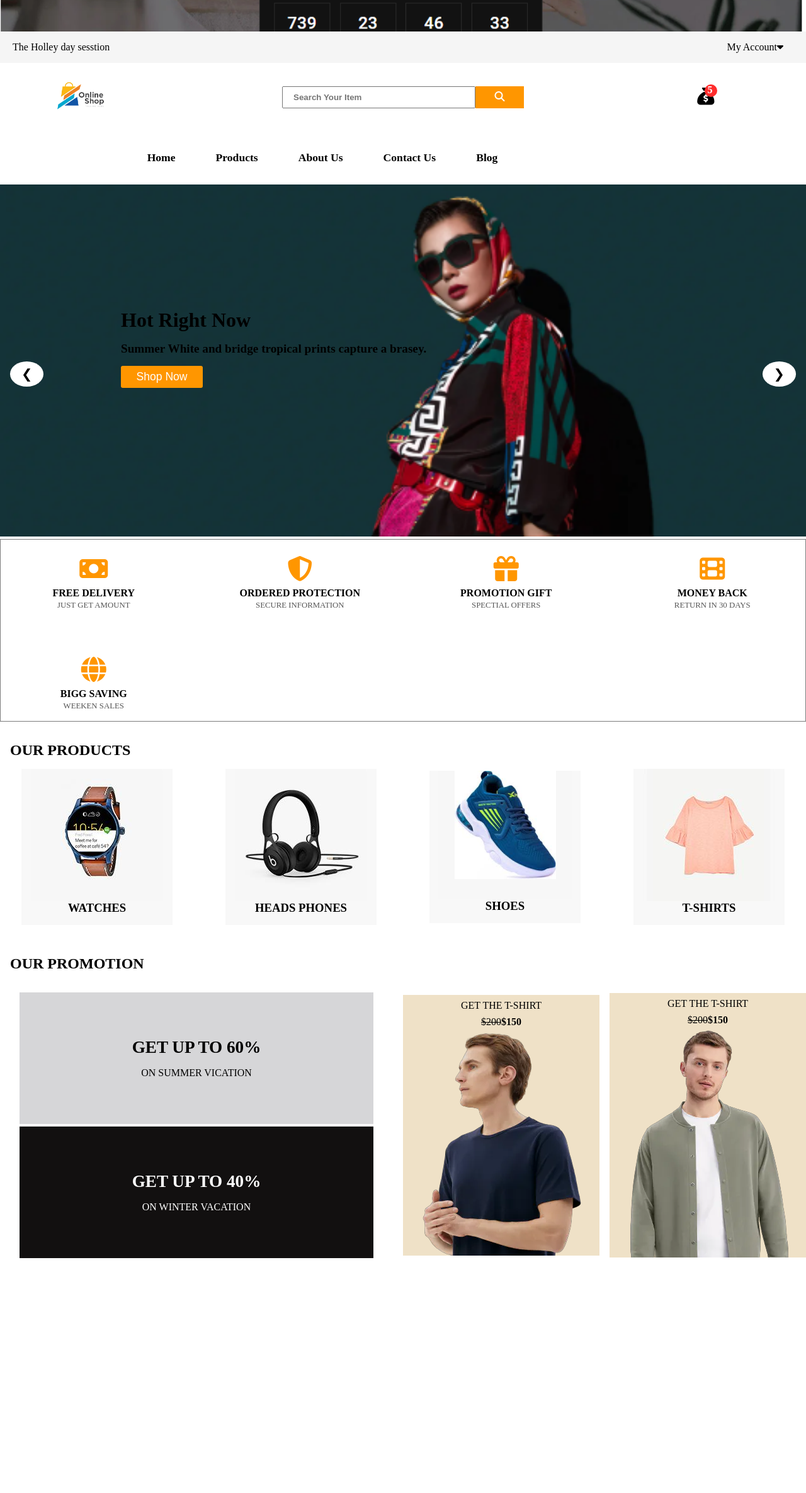
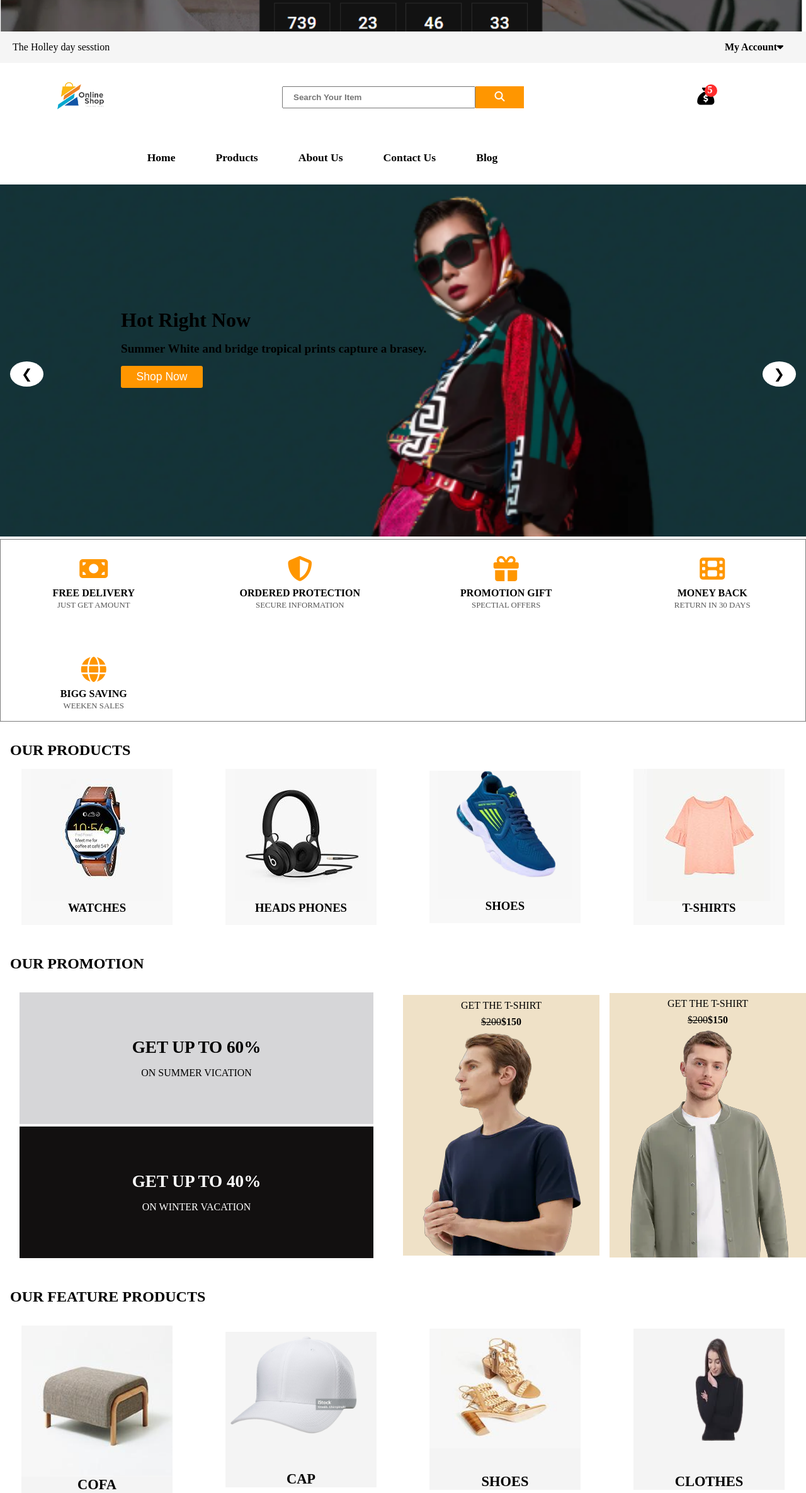
Before and after one commit to AnfalZafar/E-Commerce-Website, a PHP site: page /web.html in a window 1280 px wide. Shown: the whole page at 63% size. Before the commit the page ends 1998 px from the top, so only its background shows below. Run offline with PHP 8.4, Linux system fonts and the light colour scheme; some libraries are stand-ins or nearby versions.

Commit message:
E-Commerce Website Still Working

```diff
--- a/css/web.css
+++ b/css/web.css
@@ -61,6 +61,7 @@ overflow-x: hidden;
 
 .account_ul li p {
     padding-left: 5px;
+    font-weight: bold;
 }
 
 
@@ -574,6 +575,47 @@ font-size: 1rem;
 }
 
 
+/* feature_product */
+
+.feature_product{
+    width: 100%;
+    margin-top: 3rem;
+}
+.feature_product_head{
+    width: 100%;
+    display:flex;
+    align-items: flex-start;
+    justify-content: flex-start;
+    margin-bottom: 2rem;
+    padding-left: 1rem;
+}
+.feature_container{
+    display: grid;
+    grid-template-columns: repeat(auto-fit , minmax(280px , 1fr));
+    gap: 1rem;
+}
+.feature_card{
+    width: 15rem;
+    display: flex;
+    align-items: center;
+    justify-content: center;
+    flex-direction: column;
+    background: rgb(244,244,244);
+    margin: auto;
+}
+.feature_card img{
+    width: 100%;
+}
+.feature_text{
+    width: 100%;
+    display: flex;
+    align-items: center;
+    justify-content: center;
+    flex-direction: column;
+    font-size: 1.2rem;
+}
+
+
 @media (max-width:1000px){
     .promotion_container{
         width: 100%;
@@ -631,16 +673,21 @@ font-size: 1rem;
     .main_nav{
         width: 80%;
         position: absolute;
-        top: 16rem;
-        right: -100%;
+        top: 6rem;
+        right: 0;
         background: #fff;
         z-index: 1;
+        display: none;
+        transform: scale(0);
         transition: 0.3s ease-in-out;
     }
     .main_nav.show_main_nav{
+        display: block;
         position: absolute;
+        top: 16rem;
         right: 0;
         z-index: 1;
+        transform: scale(1);
     }
     .main_nav ul{
         width: 100%;
--- a/web.html
+++ b/web.html
@@ -246,7 +246,7 @@
             </a>
 
             <a href="" class="p_card">
-                <img src="img/first cate shoes 1.png" style="padding-bottom: 2rem;background: rgb(247,247,247);" alt="">
+                <img src="img/first_cate_shoes_1-removebg-preview.png" style="padding-bottom: 2rem;background: rgb(247,247,247);" alt="">
                 <div class="p_card_text">
                     <h3>SHOES</h3>
                 </div>
@@ -332,8 +332,46 @@
         </div>
     </div>
 
-<!-- feature product -->
+    <!-- feature product -->
 
+    <div class="feature_product">
+        <div class="feature_product_head">
+            <h2>OUR FEATURE PRODUCTS</h2>
+        </div>
+        <div class="feature_container">
+
+            <div class="feature_card">
+                <img src="img/first cate cofa.jpg" alt="">
+                <div class="feature_text">
+                    <h3>COFA</h3>
+                </div>
+            </div>
+
+            <div class="feature_card">
+                <img src="img/feature_product_1-removebg-preview.png" alt="">
+                <div class="feature_text" style="padding-top: 3rem;">
+                    <h3>CAP</h3>
+                </div>
+            </div>
+
+            <div class="feature_card">
+                <img src="img/feature_product_2.jpg" width="190px" height="190px" alt="">
+                <div class="feature_text" style="padding-top: 2.5rem;">
+                    <h3>SHOES</h3>
+                </div>
+            </div>
+
+            <div class="feature_card">
+                <img src="img/feature_product_3-removebg-preview.png" width="200px" height="190px" alt="">
+                <div class="feature_text" style="padding-top: 2.5rem;">
+                    <h3>CLOTHES</h3>
+                </div>
+            </div>
+
+        </div>
+    </div>
+
+    <!-- Sales -->
 
 
     <script src="https://cdn.jsdelivr.net/npm/swiper@10/swiper-bundle.min.js"></script>
```
Also changed, not shown: img/feature_product_1-removebg-preview.png (added), img/feature_product_1.jpg (added), img/feature_product_2.jpg (added), img/feature_product_3-removebg-preview.png (added), img/feature_product_3.jpg (added), img/first_cate_shoes_1-removebg-preview.png (added).
